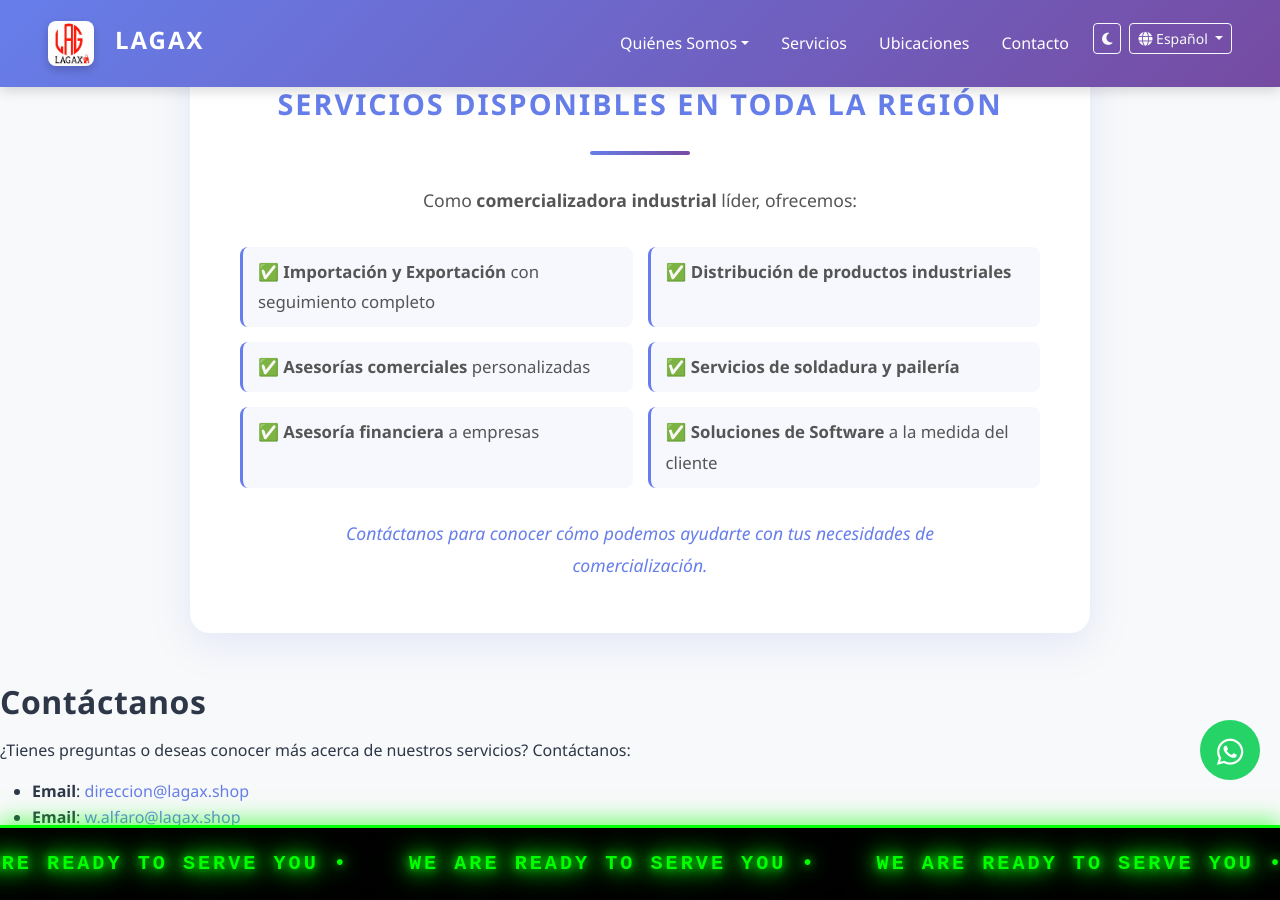
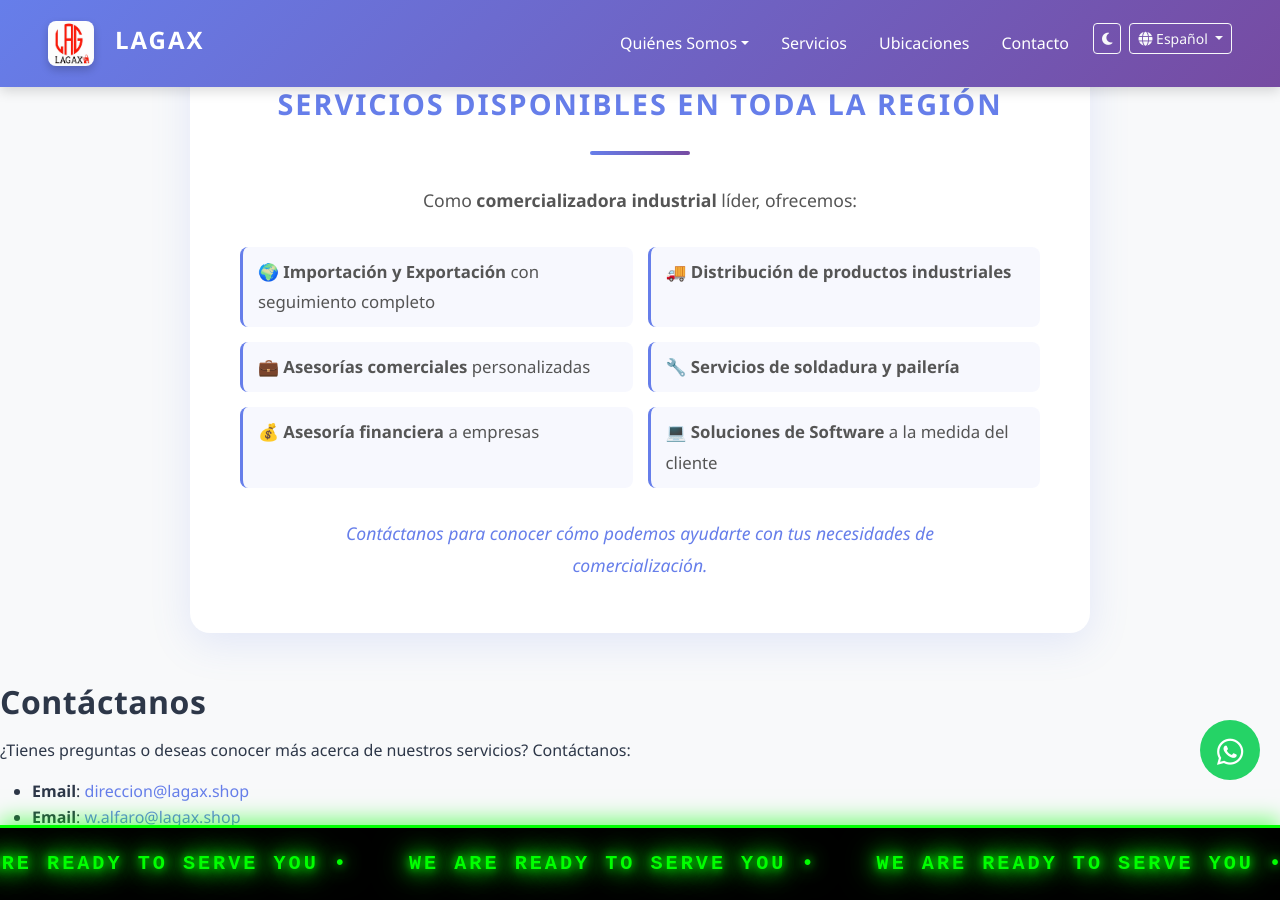
Before and after one commit to gasglz18/lagax, a Jekyll site: the page built from index.md, in a window 1280 px wide and 900 px high, scrolled down 2123 px. Built offline with Jekyll 4.4.1, drawn with Linux system fonts in a browser that asks for light colours.

Commit message:
Agregar íconos específicos para cada servicio

```diff
--- a/index.md
+++ b/index.md
@@ -478,12 +478,12 @@ startAutoplay();
   <p class="hero-description" style="margin-bottom: 30px;">Como <strong>comercializadora industrial</strong> líder, ofrecemos:</p>
 
   <div class="servicios-list">
-    <div class="servicio-item">✅ <strong>Importación y Exportación</strong> con seguimiento completo</div>
-    <div class="servicio-item">✅ <strong>Distribución de productos industriales</strong></div>
-    <div class="servicio-item">✅ <strong>Asesorías comerciales</strong> personalizadas</div>
-    <div class="servicio-item">✅ <strong>Servicios de soldadura y pailería</strong></div>
-    <div class="servicio-item">✅ <strong>Asesoría financiera</strong> a empresas</div>
-    <div class="servicio-item">✅ <strong>Soluciones de Software</strong> a la medida del cliente</div>
+    <div class="servicio-item">🌍 <strong>Importación y Exportación</strong> con seguimiento completo</div>
+    <div class="servicio-item">🚚 <strong>Distribución de productos industriales</strong></div>
+    <div class="servicio-item">💼 <strong>Asesorías comerciales</strong> personalizadas</div>
+    <div class="servicio-item">🔧 <strong>Servicios de soldadura y pailería</strong></div>
+    <div class="servicio-item">💰 <strong>Asesoría financiera</strong> a empresas</div>
+    <div class="servicio-item">💻 <strong>Soluciones de Software</strong> a la medida del cliente</div>
   </div>
 
   <p class="hero-description" style="margin-top: 30px; font-style: italic; color: #667eea;">Contáctanos para conocer cómo podemos ayudarte con tus necesidades de comercialización.</p>
```
Also changed, not shown: 2 other files.
